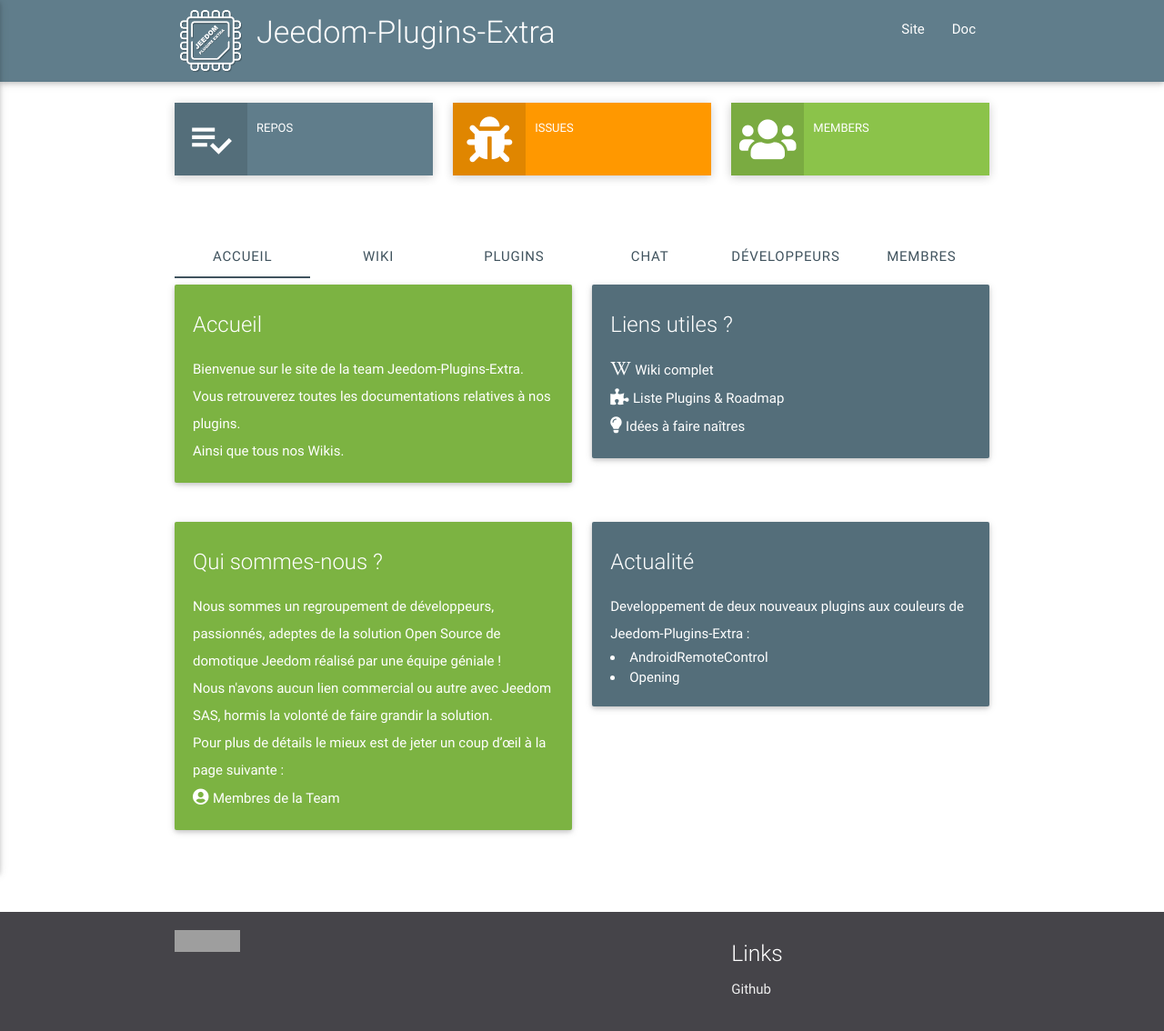
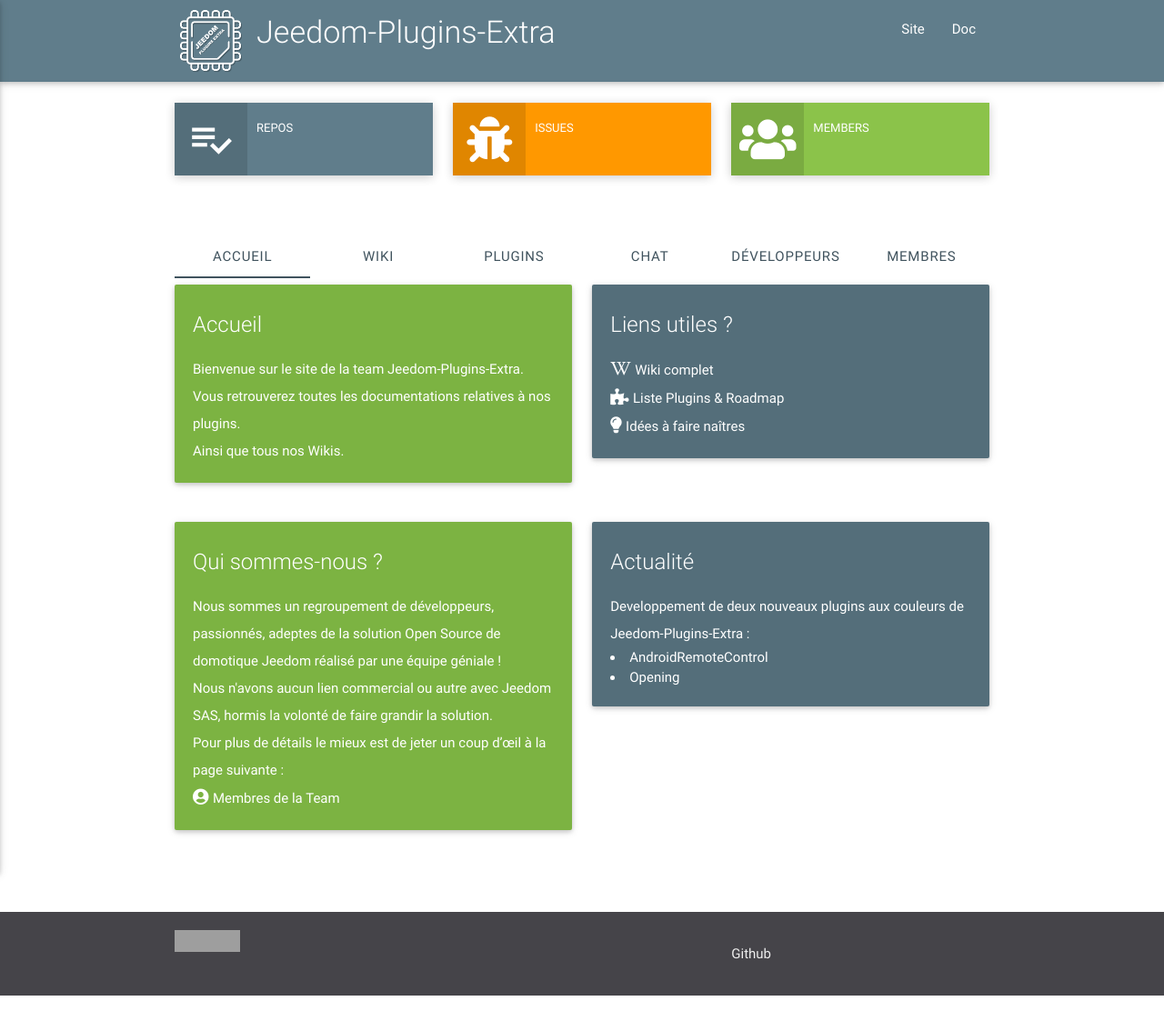
Before and after one commit to NextDom/NextDom.github.io, a Jekyll site: the page index.html, which Jekyll copies as it is, in a window 1280 px wide. Shown: the whole page at 91% size. Built offline with Jekyll 4.4.1, drawn with Linux system fonts in a browser that asks for light colours; nearby versions of some CDN libraries; after the commit the page ends 1095 px from its top, so only the background shows below that; grey boxes are pictures that could not be loaded.

Commit message:
Update index.html

```diff
--- a/index.html
+++ b/index.html
@@ -229,7 +229,6 @@
                 <a href="https://creativecommons.org/licenses/by-sa/4.0/"><img src="https://creativecommons.org/images/deed/cc_blue_x2.png" height="24px" width="24px"><img src="https://creativecommons.org/images/deed/attribution_icon_blue_x2.png" height="24px" width="24px"><img src="https://creativecommons.org/images/deed/sa_blue_x2.png" height="24px" width="24px"></a>
               </div>
               <div class="col l2 offset-l2 s8">
-                <h5 class="white-text">Links</h5>
                 <ul>
                   <li><a class="grey-text text-lighten-3" href="https://github.com/Jeedom-Plugins-Extra/Jeedom-Plugins-Extra">Github</a></li>
 
```
